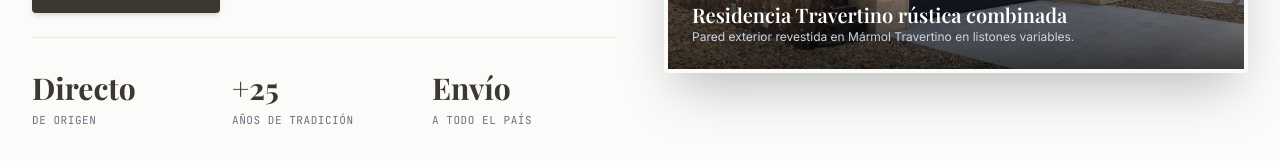
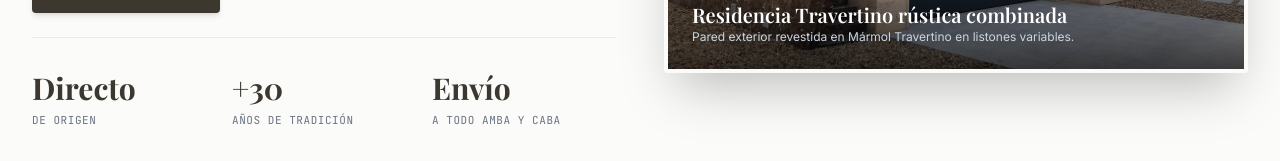
Before and after one commit to nicoscaramella/losPicapiedras, a React (Vite) app: page / in a window 1280 px wide. Shown: the part 639-800 px from the top of the page. Built offline with nearby package versions, Linux system fonts and the light colour scheme; a web font is replaced by a local one.

Commit message:
edit rapido

```diff
--- a/src/App.tsx
+++ b/src/App.tsx
@@ -214,12 +214,12 @@ export default function App() {
                 <span className="text-[11px] text-gray-500 uppercase font-mono-data tracking-wider">de Origen</span>
               </div>
               <div>
-                <span className="font-serif text-2xl sm:text-3xl font-bold text-[#3C3830] block">+25</span>
+                <span className="font-serif text-2xl sm:text-3xl font-bold text-[#3C3830] block">+30</span>
                 <span className="text-[11px] text-gray-500 uppercase font-mono-data tracking-wider">Años de Tradición</span>
               </div>
               <div>
                 <span className="font-serif text-2xl sm:text-3xl font-bold text-[#3C3830] block">Envío</span>
-                <span className="text-[11px] text-gray-500 uppercase font-mono-data tracking-wider">A todo el país</span>
+                <span className="text-[11px] text-gray-500 uppercase font-mono-data tracking-wider">A todo AMBA Y CABA</span>
               </div>
             </div>
 
```
